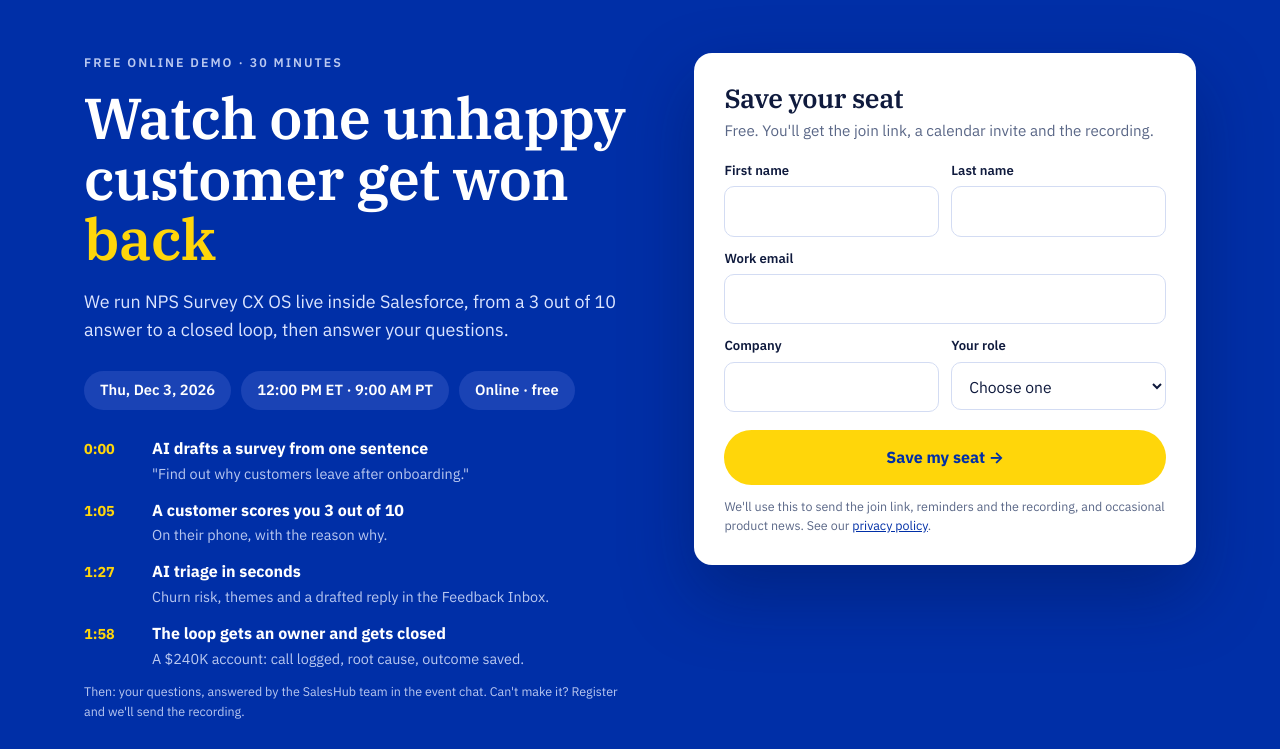
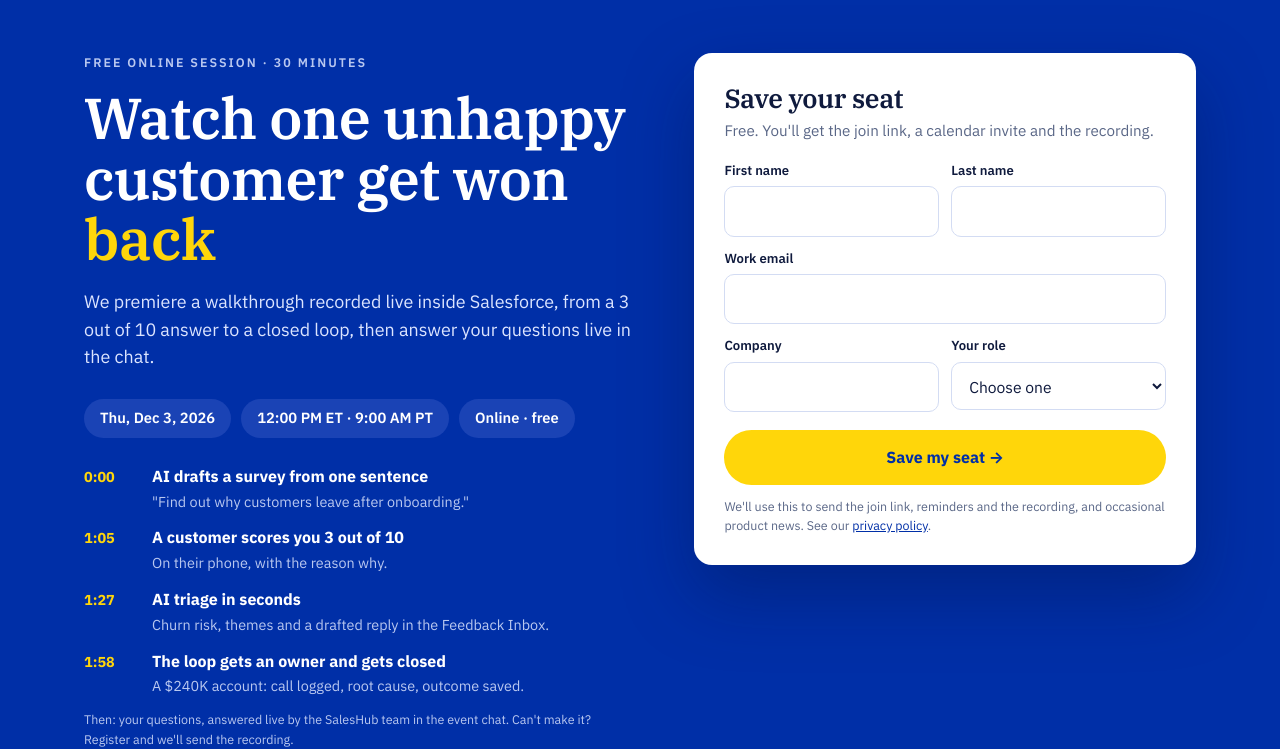
Before and after one commit to SalesHubSolutions/npssurveys-website, a plain HTML site: page webinar/index.html in a window 1280 px wide. Shown: the part 55-804 px from the top of the page. Drawn offline with Linux system fonts and the light colour scheme.

Commit message:
Webinar page: describe the session accurately (recorded walkthrough premiere + live Q&A)
Co-Authored-By: Claude Opus 5.5 <noreply@anthropic.com>
Claude-Session: https://claude.ai/code/session_011khMbtxZ62dpYzWnWsJFmJ

```diff
--- a/webinar/index.html
+++ b/webinar/index.html
@@ -95,9 +95,9 @@ footer .wrap{display:flex;flex-wrap:wrap;gap:12px 28px;justify-content:space-bet
 
 <section class="hero"><div class="wrap grid">
  <div>
-  <div class="kick">Free online demo · 30 minutes</div>
+  <div class="kick">Free online session · 30 minutes</div>
   <h1>Watch one unhappy customer get won <em>back</em></h1>
-  <p class="lead">We run NPS Survey CX OS live inside Salesforce, from a 3 out of 10 answer to a closed loop, then answer your questions.</p>
+  <p class="lead">We premiere a walkthrough recorded live inside Salesforce, from a 3 out of 10 answer to a closed loop, then answer your questions live in the chat.</p>
   <div class="when"><span>Thu, Dec 3, 2026</span><span>12:00 PM ET · 9:00 AM PT</span><span>Online · free</span></div>
   <ul class="agenda">
    <li><span class="t">0:00</span><div><b>AI drafts a survey from one sentence</b><span>"Find out why customers leave after onboarding."</span></div></li>
@@ -105,7 +105,7 @@ footer .wrap{display:flex;flex-wrap:wrap;gap:12px 28px;justify-content:space-bet
    <li><span class="t">1:27</span><div><b>AI triage in seconds</b><span>Churn risk, themes and a drafted reply in the Feedback Inbox.</span></div></li>
    <li><span class="t">1:58</span><div><b>The loop gets an owner and gets closed</b><span>A $240K account: call logged, root cause, outcome saved.</span></div></li>
   </ul>
-  <p class="fine" style="color:var(--soft)">Then: your questions, answered by the SalesHub team in the event chat. Can't make it? Register and we'll send the recording.</p>
+  <p class="fine" style="color:var(--soft)">Then: your questions, answered live by the SalesHub team in the event chat. Can't make it? Register and we'll send the recording.</p>
  </div>
  <div class="card" id="get"><div class="leadbox">
   <form class="lform" action="https://webto.salesforce.com/servlet/servlet.WebToLead?encoding=UTF-8" method="POST" target="w2l" novalidate>
```
